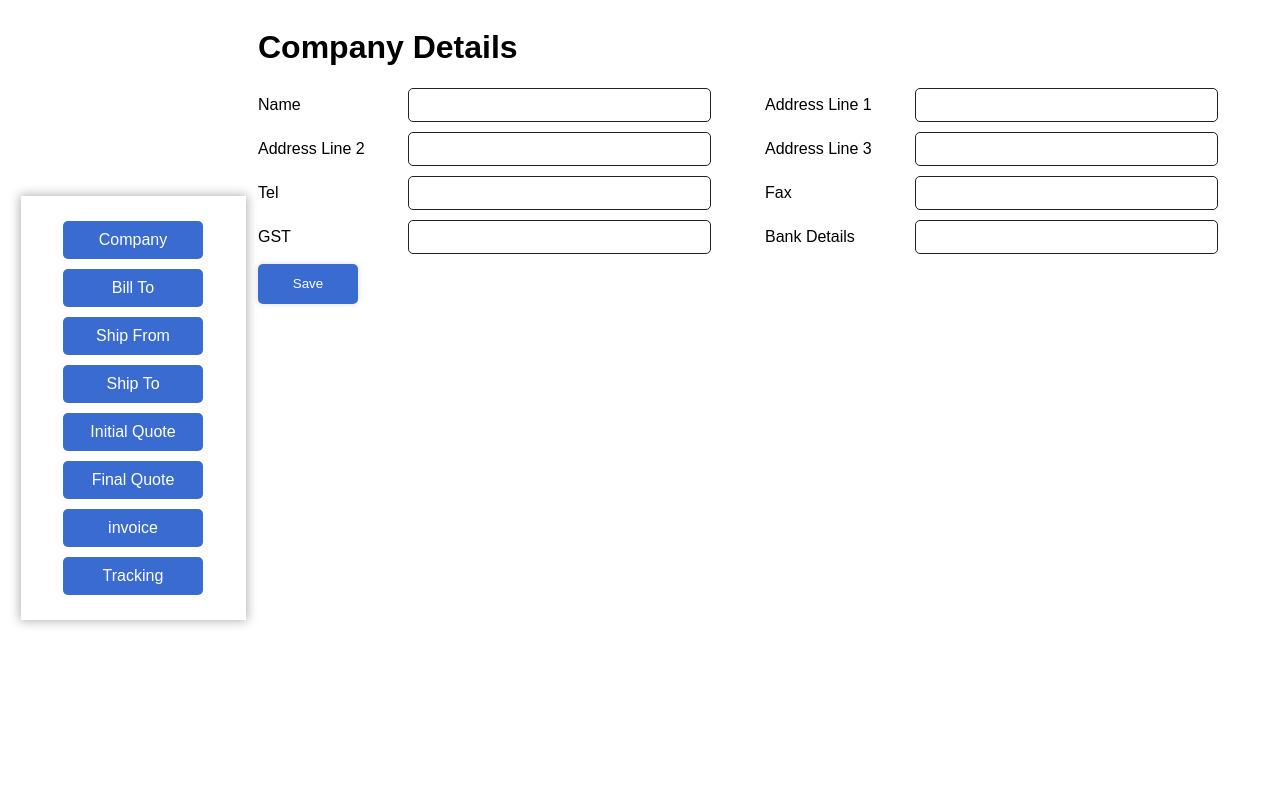
After one commit to shahriar0247/invoice_and_tracking, a Flask app: page /company in a window 1280 px wide. The commit adds this page. Shown: the top 787 px of the page. Run offline with Flask 3, Linux system fonts and the light colour scheme; some libraries are stand-ins or nearby versions.

Commit message:
working on it

```diff
--- /dev/null
+++ b/app/static/react/company.jsx
@@ -0,0 +1,78 @@
+function App() {
+    const [name, set_name] = React.useState();
+    const [address1, set_address1] = React.useState();
+    const [address2, set_address2] = React.useState();
+    const [address3, set_address3] = React.useState();
+    const [tel, set_tel] = React.useState();
+    const [fax, set_fax] = React.useState();
+    const [gst, set_gst] = React.useState();
+    const [bank_details, set_bank_details] = React.useState();
+    function fetchCompany() {
+        fetch("/get/company")
+            .then((response) => response.json())
+            .then((data) => {
+                console.log(data);
+            })
+            .catch((error) => {
+                console.error("Error fetching company data:", error);
+            });
+    }
+    return (
+        <div className="company">
+            <h1>Company Details</h1>
+            <div className="all_inputs">
+                <div className="input_field">
+                    <div className="title">Name</div>
+                    <div className="input">
+                        <input type="text" value={name} />
+                    </div>
+                </div>
+                <div className="input_field">
+                    <div className="title">Address Line 1</div>
+                    <div className="input">
+                        <input type="text" value={address1} />
+                    </div>
+                </div>
+                <div className="input_field">
+                    <div className="title">Address Line 2</div>
+                    <div className="input">
+                        <input type="text" value={address2} />
+                    </div>
+                </div>
+                <div className="input_field">
+                    <div className="title">Address Line 3</div>
+                    <div className="input">
+                        <input type="text" value={address3} />
+                    </div>
+                </div>
+                <div className="input_field">
+                    <div className="title">Tel</div>
+                    <div className="input">
+                        <input type="text" value={tel} />
+                    </div>
+                </div>
+                <div className="input_field">
+                    <div className="title">Fax</div>
+                    <div className="input">
+                        <input type="text" value={fax} />
+                    </div>
+                </div>
+                <div className="input_field">
+                    <div className="title">GST</div>
+                    <div className="input">
+                        <input type="text" value={gst} />
+                    </div>
+                </div>
+                <div className="input_field">
+                    <div className="title">Bank Details</div>
+                    <div className="input">
+                        <input type="text" value={bank_details} />
+                    </div>
+                </div>
+                <button>Save</button>
+            </div>
+        </div>
+    );
+}
+
+ReactDOM.render(<App />, document.getElementById("root"));
--- a/app/static/react/invoice.jsx
+++ b/app/static/react/invoice.jsx
@@ -1,14 +1,14 @@
 const App = () => {
     const [createModalOpen, setCreateModalOpen] = React.useState(false);
 
-    function fetchInvoices() {
+    function fetchinvoice() {
         fetch("/get/invoice")
             .then((response) => response.json())
             .then((data) => {
                 console.log(data);
             })
             .catch((error) => {
-                console.error("Error fetching invoices:", error);
+                console.error("Error fetching invoice:", error);
             });
     }
     function fetchCompany() {
@@ -122,7 +122,7 @@ const App = () => {
     return (
         <div>
             <h1>Hello, React CDN Demo!</h1>
-            <button onClick={fetchInvoices}>Get Invoices</button>
+            <button onClick={fetchinvoice}>Get invoice</button>
             {createModalOpen && (
                 <div className="modal">
                     <h2>Create Invoice</h2>
--- a/app/static/styles/global.css
+++ b/app/static/styles/global.css
@@ -32,4 +32,45 @@ body nav a {
 }
 body nav a:hover {
   background-color: rgb(108, 157, 255);
+}
+
+.all_inputs {
+  display: grid;
+  grid-template-columns: 1fr 1fr;
+}
+.all_inputs .input_field {
+  display: grid;
+  grid-template-columns: 150px 1fr;
+  margin-bottom: 10px;
+}
+.all_inputs .input_field .title {
+  display: flex;
+  align-items: center;
+}
+.all_inputs .input_field .input input {
+  height: 30px;
+  border-radius: 5px;
+  border: 1px solid #222222;
+  outline: none;
+  padding-left: 10px;
+  padding-right: 10px;
+  width: calc(90% - 40px);
+}
+
+button {
+  width: -moz-max-content;
+  width: max-content;
+  height: 40px;
+  outline: none;
+  background-color: rgb(57, 107, 208);
+  color: white;
+  min-width: 100px;
+  border-radius: 5px;
+  box-shadow: 0px 0px 5px 1px rgba(0, 0, 0, 0.1);
+  transition: 200ms all;
+  border: none;
+}
+
+button:hover {
+  background-color: rgb(108, 157, 255);
 }/*# sourceMappingURL=global.css.map */
--- a/app/static/styles/global.scss
+++ b/app/static/styles/global.scss
@@ -18,6 +18,7 @@ body {
         padding-top: 20px;
         padding-bottom: 20px;
         margin: auto;
+
         a {
             color: white;
             text-decoration: none;
@@ -33,8 +34,58 @@ body {
             transition: 200ms all;
 
         }
-        a:hover{
+
+        a:hover {
             background-color: $secondary;
         }
     }
 }
+
+
+
+.all_inputs {
+    display: grid;
+    grid-template-columns: 1fr 1fr;
+
+    .input_field {
+        display: grid;
+        grid-template-columns: 150px 1fr;
+        margin-bottom: 10px;
+
+        .title {
+            display: flex;
+            align-items: center;
+        }
+
+        .input {
+            input {
+                height: 30px;
+                border-radius: 5px;
+                border: 1px solid #222222;
+                outline: none;
+                padding-left: 10px;
+                padding-right: 10px;
+                width: calc(90% - 40px);
+
+            }
+        }
+    }
+}
+
+button {
+    width: max-content;
+    height: 40px;
+    outline: none;
+    background-color: $primary;
+    color: white;
+    min-width: 100px;
+    border-radius: 5px;
+    box-shadow: 0px 0px 5px 1px rgba(0, 0, 0, 0.1);
+    transition: 200ms all;
+    border: none;
+
+}
+
+button:hover {
+    background-color: $secondary;
+}
--- /dev/null
+++ b/app/templates/company.html
@@ -0,0 +1,6 @@
+{% extends "layout.html" %} {% block main %}
+
+<div id="root"></div>
+<script type="text/babel" src="/static/react/company.jsx"></script>
+
+{% endblock %}
--- a/app/templates/layout.html
+++ b/app/templates/layout.html
@@ -8,7 +8,6 @@
         <script crossorigin src="https://unpkg.com/react-dom@18/umd/react-dom.production.min.js"></script>
         <script src="https://unpkg.com/@babel/standalone/babel.min.js"></script>
         <script src="https://cdnjs.cloudflare.com/ajax/libs/react-modal/3.16.1/react-modal.js" integrity="sha512-Vh/4VVn1Avv8+DmxelyZtFn9mfCV7zK3/UpI2OSYXAiUix1X6jtDKznxZ8FJB33Mo2u/AX09tCji/XASQfvX0A==" crossorigin="anonymous" referrerpolicy="no-referrer"></script>
-
         <link rel="stylesheet" href="/static/styles/global.css">
 
     </head>
@@ -20,7 +19,7 @@
             <a href="/ship_to">Ship To</a>
             <a href="/initial_quote">Initial Quote</a>
             <a href="/final_quote">Final Quote</a>
-            <a href="/invoices">Invoices</a>
+            <a href="/invoice">invoice</a>
             <a href="/tracking">Tracking</a>
         </nav>
         <main>{% block main %}{% endblock %}</main>
--- a/app/views/invoice.py
+++ b/app/views/invoice.py
@@ -5,6 +5,10 @@ from app.models.invoice import Bill_to, Company, Invoice, Ship_from, Ship_to
 @app.route("/")
 def home():
     return redirect("/invoice")
+
+@app.route("/company")
+def company_view():
+    return render_template("company.html")
 
 @app.route("/invoice")
 def invoice_view():
```
Also changed, not shown: 1 other file.
